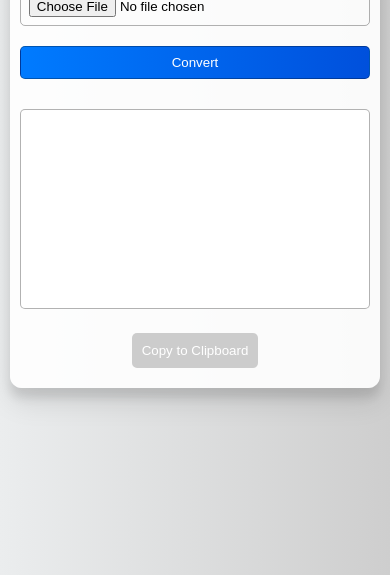
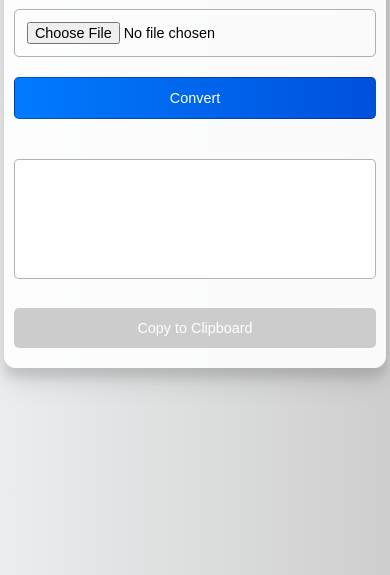
Before and after one commit to bo7ri/cvsToTextConverter, a plain HTML site: page index.html in a window 390 px wide. Shown: the part 269-844 px from the top of the page. Drawn offline with Linux system fonts and the light colour scheme.

Commit message:
edit css

```diff
--- a/styles.css
+++ b/styles.css
@@ -84,34 +84,47 @@ body {
   transform: translateY(-3px);
 }
 
-/* Tablet */
-@media only screen and (max-width: 768px){
+@media (max-width: 768px) {
   .container {
     padding: 15px;
   }
 
   .title {
     font-size: 1.5em;
+    text-align: center;
+  }
+
+  .file-input, .convert-button, .copy-button {
+    width: 100%;
+    padding: 15px;
+    margin: 10px 0;
+    font-size: 1em;
+  }
+
+  .output {
+    width: 100%;
+    height: 150px;
   }
 }
 
-/* Mobile */
-@media only screen and (max-width: 480px) {
+@media (max-width: 480px) {
   .container {
-    width: 95%;
     padding: 10px;
+    width: 98%;
+    margin: 5px auto;
   }
 
   .title {
     font-size: 1.2em;
-  }
-
-  .form, .file-input, .convert-button, .feedback, .output, .copy-button {
-    margin-top: 10px;
     margin-bottom: 10px;
   }
 
-  .file-input, .convert-button, .output {
-    padding: 8px;
+  .file-input, .convert-button, .copy-button {
+    padding: 12px;
+    font-size: 0.9em;
+  }
+
+  .output {
+    height: 120px;
   }
 }
```
